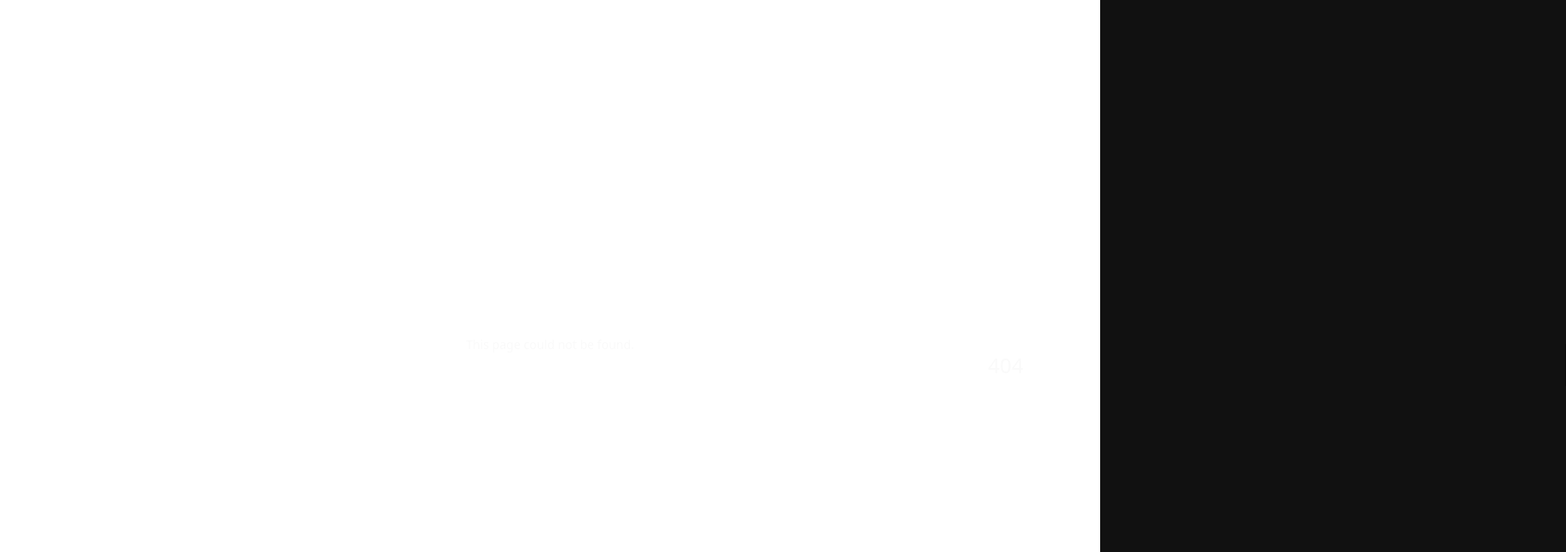
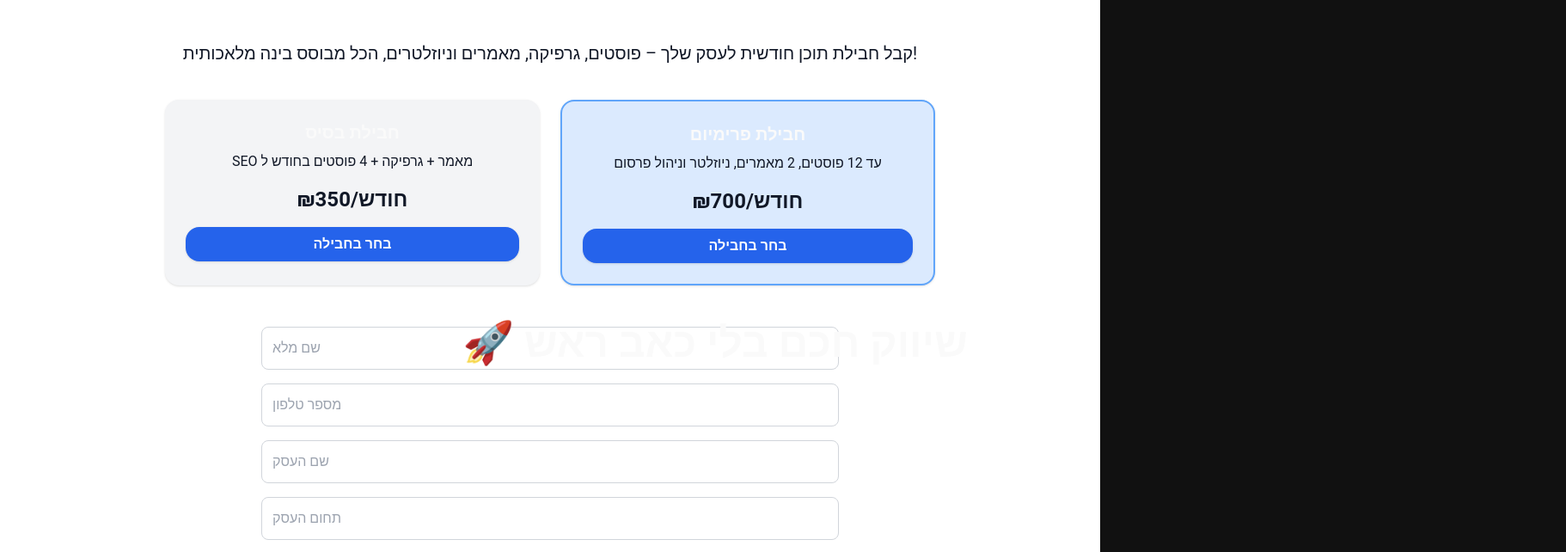
Before and after one commit to frontEndExpert/aylonspigel, a Next.js app: page /great-offer in a window 1280 px wide. Before the commit this address had no page. Shown: the top 642 px of the page at 86% size, 1822 px wide, since content can reach past the window. Built offline with nearby package versions, Linux system fonts and the light colour scheme.

Commit message:
new offer

```diff
--- a/package.json
+++ b/package.json
@@ -11,12 +11,13 @@
   },
   "engines": {
     "node": "23.8.0",
-    "npm": "11.1.0"
+    "npm": "10.9.2"
   },
   "dependencies": {
     "@types/node": "20.4.2",
     "@types/react": "18.2.15",
     "autoprefixer": "^10.4.16",
+    "caniuse-lite": "^1.0.30001722",
     "eslint": "^8.44.0",
     "eslint-config-next": "^13.4.8",
     "next": "^13.5.8",
--- /dev/null
+++ b/src/components/button.jsx
@@ -0,0 +1,12 @@
+import React from "react";
+
+export function Button({ children, className = "", ...props }) {
+  return (
+    <button
+      className={`bg-blue-600 hover:bg-blue-700 text-white font-semibold py-2 px-4 rounded-2xl shadow transition duration-200 ${className}`}
+      {...props}
+    >
+      {children}
+    </button>
+  );
+}
--- /dev/null
+++ b/src/pages/great-offer.jsx
@@ -0,0 +1,40 @@
+import React from "react";
+import { Button } from "@/components/button";
+
+export default function GreatOffer() {
+  return (
+    <div className="min-h-screen bg-white text-gray-900 py-12 px-6 md:px-20">
+      <div className="max-w-4xl mx-auto text-center">
+        <h1 className="text-4xl md:text-5xl font-bold mb-6">
+          🚀 שיווק חכם בלי כאב ראש
+        </h1>
+        <p className="text-lg md:text-xl mb-10">
+          קבל חבילת תוכן חודשית לעסק שלך – פוסטים, גרפיקה, מאמרים וניוזלטרים, הכל מבוסס בינה מלאכותית!
+        </p>
+        <div className="grid gap-6 md:grid-cols-2">
+          <div className="bg-gray-100 rounded-2xl p-6 shadow">
+            <h2 className="text-xl font-semibold mb-2">חבילת בסיס</h2>
+            <p className="mb-4">SEO מאמר + גרפיקה + 4 פוסטים בחודש ל </p>
+            <p className="text-2xl font-bold mb-4">₪350/חודש</p>
+            <Button className="w-full">בחר בחבילה</Button>
+          </div>
+          <div className="bg-blue-100 rounded-2xl p-6 shadow border-2 border-blue-400">
+            <h2 className="text-xl font-semibold mb-2">חבילת פרימיום</h2>
+            <p className="mb-4">עד 12 פוסטים, 2 מאמרים, ניוזלטר וניהול פרסום </p>
+            <p className="text-2xl font-bold mb-4">₪700/חודש</p>
+            <Button className="w-full">בחר בחבילה</Button>
+          </div>
+        </div>
+        <form className="mt-12 text-left max-w-2xl mx-auto grid gap-4">
+          <input className="border border-gray-300 rounded-lg p-3" placeholder="שם מלא" required />
+          <input className="border border-gray-300 rounded-lg p-3" placeholder="מספר טלפון" required />
+          <input className="border border-gray-300 rounded-lg p-3" placeholder="שם העסק" required />
+          <input className="border border-gray-300 rounded-lg p-3" placeholder="תחום העסק" required />
+          <input className="border border-gray-300 rounded-lg p-3" placeholder="קישורים לרשתות חברתיות (לא חובה)" />
+          <textarea className="border border-gray-300 rounded-lg p-3" placeholder="הערות מיוחדות" rows={4} />
+          <Button className="w-full mt-4">שלח טופס</Button>
+        </form>
+      </div>
+    </div>
+  );
+}
```
Also changed, not shown: 1 other file (tests, documents, lock files or other folders).
